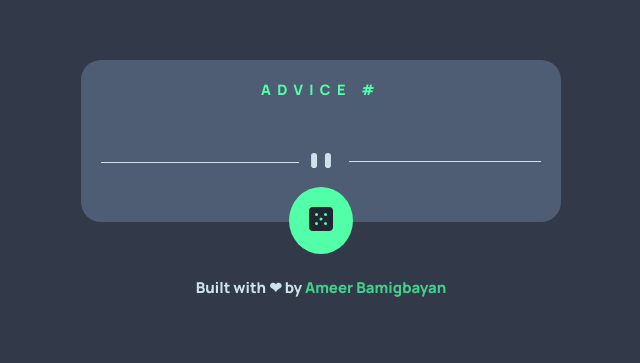
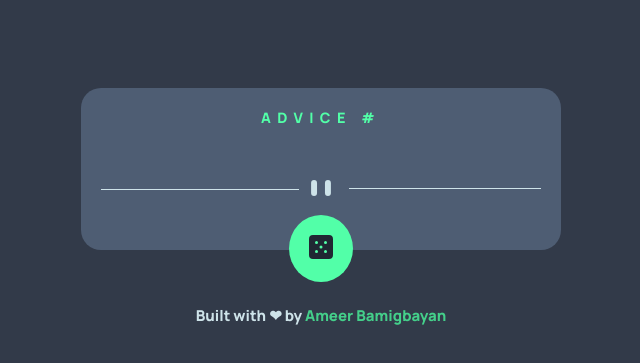
Before and after one commit to AmeerBamigbayan/Advise-Generator-App, a plain HTML site: page index.html in a window 1280 px wide. Shown: the part 193-556 px from the top of the page, without its empty margins (319-959 px from the left). Drawn offline with Linux system fonts and the light colour scheme; no server answers.

Commit message:
removed margin-bottom from footer

```diff
--- a/style.css
+++ b/style.css
@@ -110,7 +110,7 @@ footer {
   font-weight: 900;
   z-index: 999;
   text-decoration: none;
-  margin: 55px auto;
+  margin: 55px auto 0 auto;
 }
 
 footer p a{
```
